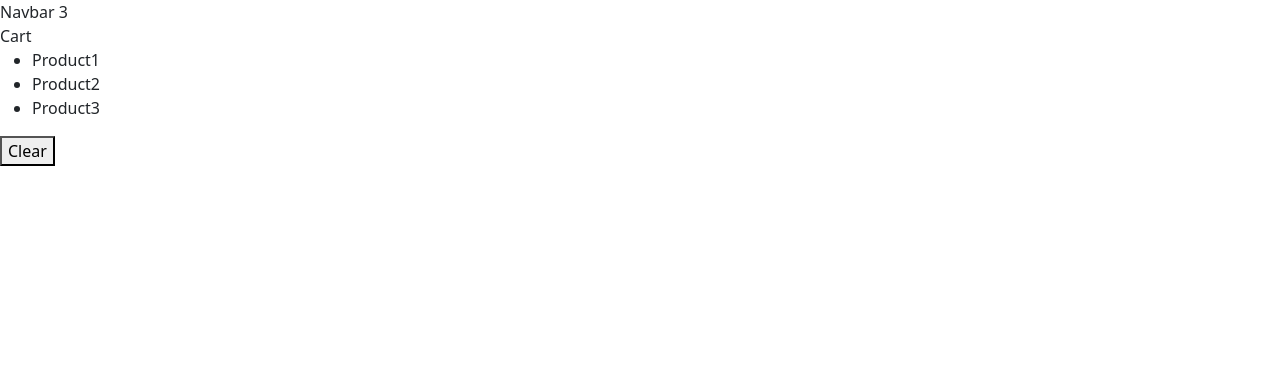
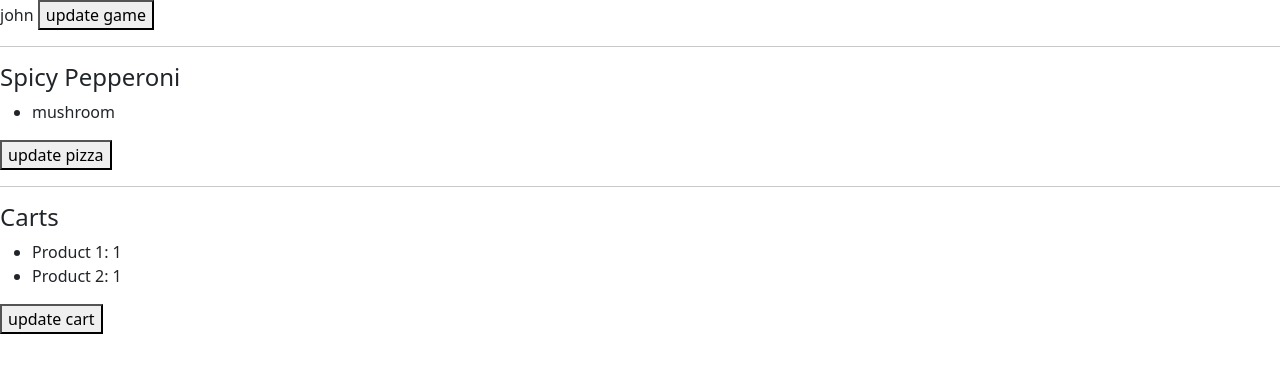
Before and after one commit to Abdullokh-dev/React, a React (Vite) app: page / in a window 1280 px wide. Shown: the top 372 px of the page. Built offline with nearby package versions, Linux system fonts and the light colour scheme.

Commit message:
repetition of Updating(array, obj, nested: arr, obj)

```diff
--- a/src/App.tsx
+++ b/src/App.tsx
@@ -1,14 +1,53 @@
 import {useState} from "react";
-import NavBar from "./components/Navbar";
-import Cart from "./components/Cart";
 
 function App() {
-  const [cartItems, setCartItems] = useState(['Product1', 'Product2', 'Product3']);
+  const [game, setGame] = useState({
+    id: 1,
+    player: {
+      name: 'john'
+    }
+  });
+  const [pizza, setPizza] = useState({
+    name: 'Spicy Pepperoni',
+    toppings: ['mushroom']
+  })
+  const [cart, setCart] = useState({
+    discount: .1,
+    items: [
+      { id: 1, title: 'Product 1', quantity: 1 },
+      { id: 2, title: 'Product 2', quantity: 1 },
+    ]
+  })
+
+  const updateGame = () => {
+    setGame({...game, player: {...game.player, name: 'Bob'} })
+  }
+
+  const updatePizza = () => {
+    setPizza({...pizza, toppings: [...pizza.toppings, 'cheese']})
+  }
+
+  const updateCart = () => {
+    setCart({...cart, items: cart.items.map(item => item.id === 1 ? {...item, quantity: item.quantity + 1} : item)})
+  }
 
   return (
     <>
-      <NavBar cartItemsCount={cartItems.length} />
-      <Cart cartItems={cartItems} onClear={() => setCartItems([])}/>
+      {game.player.name} <button onClick={updateGame}>update game</button>
+      <br/> <hr/>
+
+      <h4>{pizza.name}</h4>
+
+      <ul>{pizza.toppings.map((topping) => <li key={topping}>{topping}</li>)}</ul>
+
+      <button onClick={updatePizza}>update pizza</button>
+      <br/> <hr/>
+
+      <h4>Carts</h4>
+
+      <ul>{cart.items.map((item) => <li key={item.id}>{item.title}: {item.quantity}</li>)}</ul>
+
+      <button onClick={updateCart}>update cart</button>
     </>
   )
 }
```
